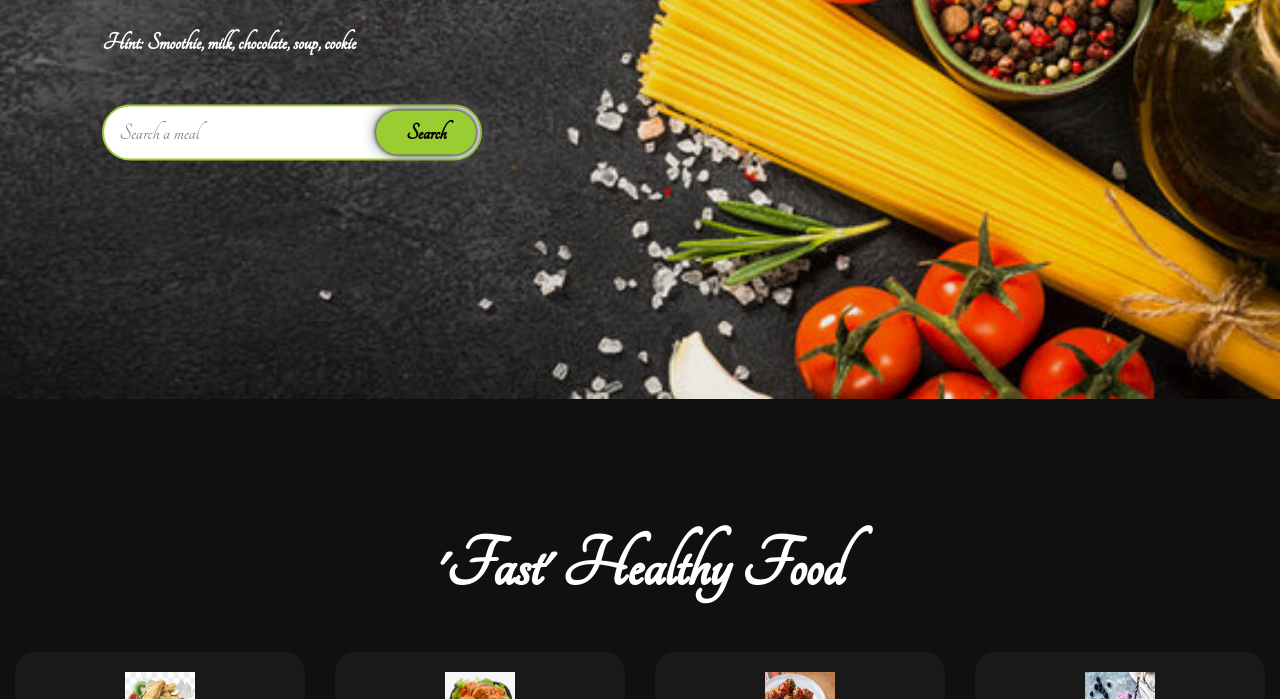
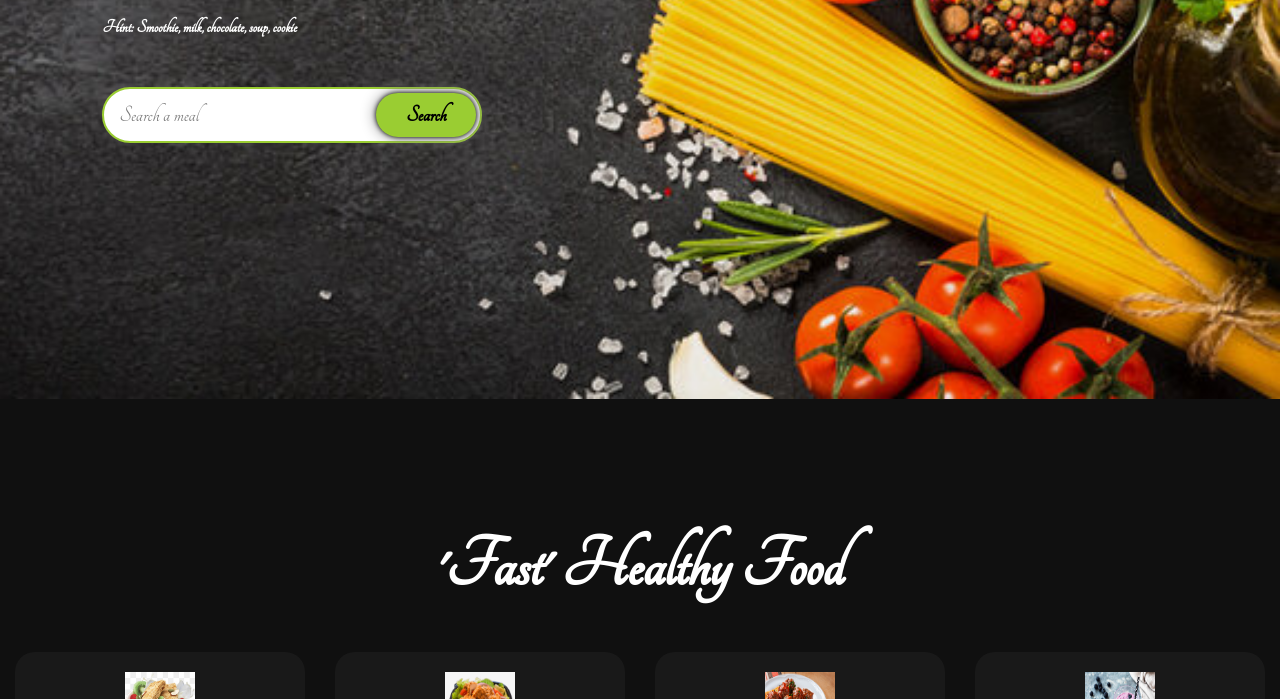
Before and after one commit to MaureenMurugi/MyHealthFirst, a plain HTML site: page index.html in a window 1280 px wide. Shown: the part 401-1100 px from the top of the page. Drawn offline with Linux system fonts and the light colour scheme; no server answers.

Commit message:
Add styling to the hints div

```diff
--- a/styles.css
+++ b/styles.css
@@ -83,6 +83,10 @@ h4{
     color:white;
     line-height: 2px;
     font-size: 20px;
+}
+#hints {
+    font-size: 80%;
+    margin-top: -1.5em;
 }
 .newsletter form{
     width: 380px;
```
